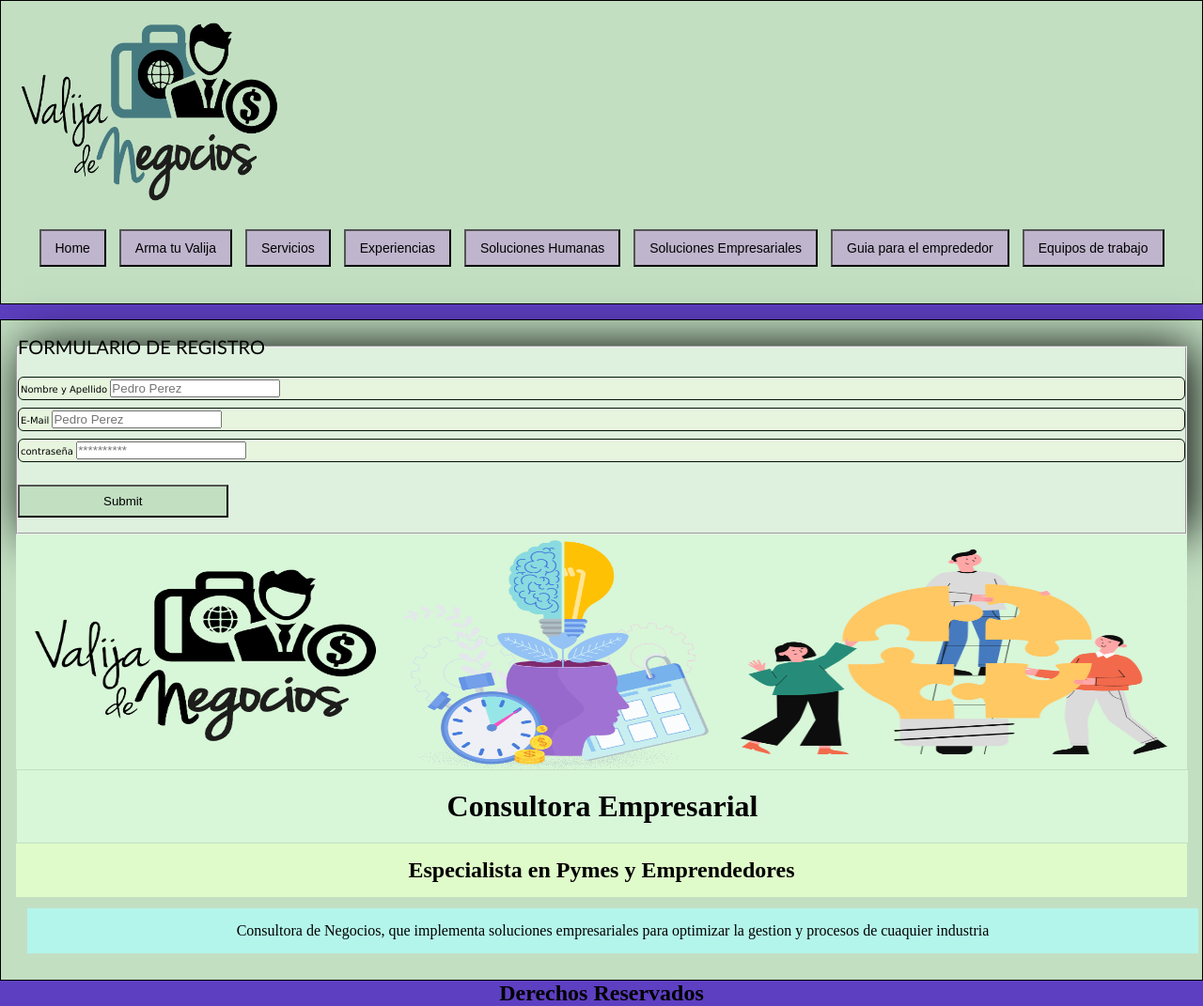
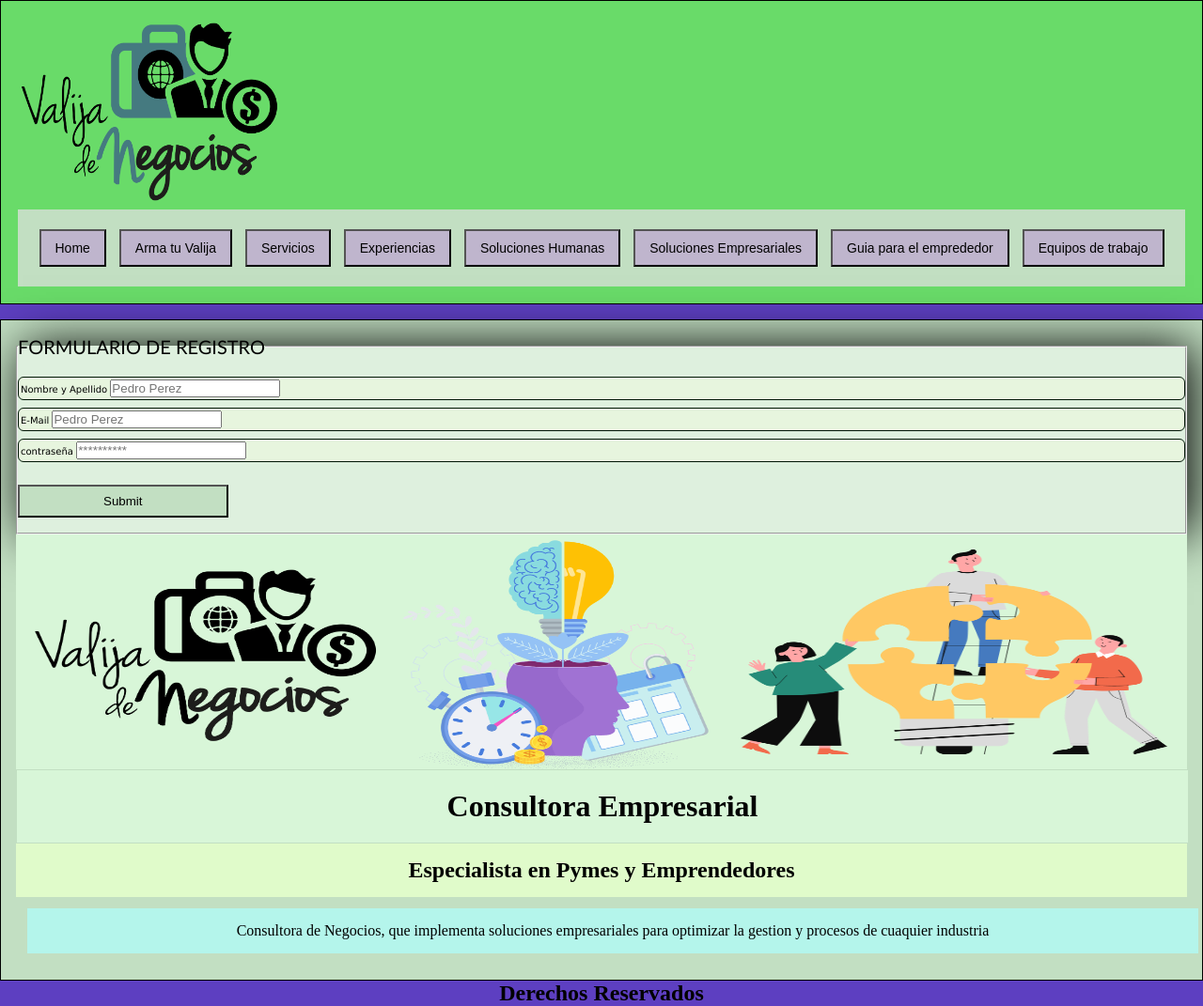
Before and after one commit to Ely1539/tomato-clase-11, a plain HTML site: page index.html in a window 1280 px wide. Shown: the whole page at 94% size. Drawn offline with Linux system fonts and the light colour scheme; a web font is replaced by a local one.

Commit message:
version nueva de colores

```diff
--- a/css/estilos.css
+++ b/css/estilos.css
@@ -16,9 +16,9 @@ main{
     grid-template-areas: 8, 1fr;
 }
 
-
+/*version-dos*/
 .header_contenedor{
-    background-color: rgb(194, 223, 194);
+    background-color: rgb(105, 219, 105);
    grid-column: span 2;
     border: 1px solid black;
     grid-template-areas: "header_contenedor";
```
